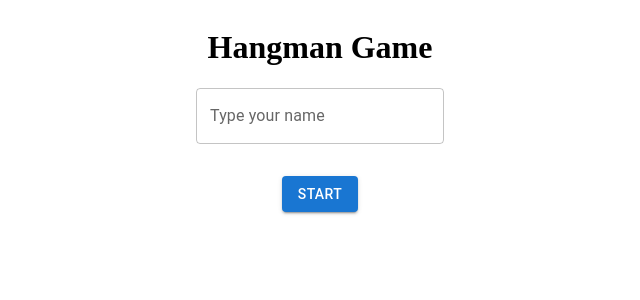
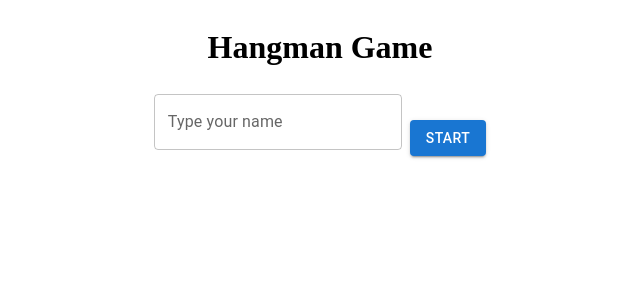
Before and after one commit to cbalsemao/hangman-game, a React (Create React App) app: page / in a window 1280 px wide. Shown: the top 300 px of the page, without its empty margins (320-960 px from the left). Built offline with nearby package versions, Linux system fonts and the light colour scheme.

Commit message:
wip: changes in calculatePlayerTime

```diff
--- a/src/App.tsx
+++ b/src/App.tsx
@@ -116,14 +116,25 @@ function App() {
       <>
         {isGameToStart(gameStatus) && (
           <>
+            <Grid
+              container
+              spacing={1}
+              direction="row"
+              justifyContent="center"
+              alignItems="center"
+            >
+              <Grid item>
                 <TextField
                   id="outlined-basic"
                   label="Type your name"
                   variant="outlined"
                   onChange={(e) => setTemporalName(e.target.value)}
                 />
-
+              </Grid>
+              <Grid item>
                 <ButtonHM label={"Start"} onClick={handleStart} />
+              </Grid>
+            </Grid>
             {rankings.map((player) => (
               <Button
                 key={player.name}
--- a/src/utils/utility.tsx
+++ b/src/utils/utility.tsx
@@ -8,6 +8,7 @@ import img5 from "../assets/img-hangman6.png";
 import img6 from "../assets/img-hangman7.png";
 import { HangmanSteps, Movies, Ranking } from "./types";
 import { MOCK_MOVIES } from "./movies";
+import { get } from "http";
 
 const HANGMAN_IMAGE_SIZE = { width: "300", height: "300" };
 
@@ -129,8 +130,13 @@ export const insertInRanking = (
 };
 
 export const calculatePlayerTime = (initialTime: Date, finalTime: Date) => {
-  const getMinutes = finalTime.getMinutes() - initialTime.getMinutes();
-  const getSeconds = finalTime.getSeconds() - initialTime.getSeconds();
+  let getMinutes = finalTime.getMinutes() - initialTime.getMinutes();
+  let getSeconds = finalTime.getSeconds() - initialTime.getSeconds();
+
+  if (getSeconds < 0) {
+    getMinutes -= 1;
+    getSeconds = 60 + getSeconds;
+  }
 
   const time = `${getMinutes}m ${getSeconds}s`;
 
```
Lines whose indentation alone changed are shown as unchanged.
